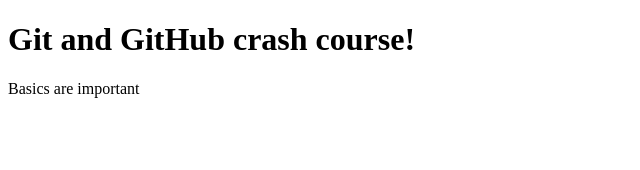
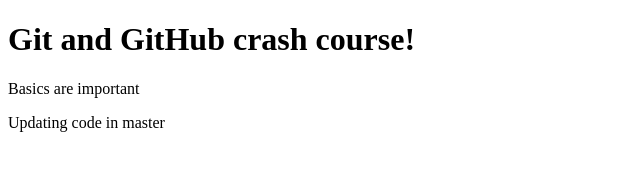
Before and after one commit to Aseemshopping/github-crash-course, a plain HTML site: page index.html in a window 1280 px wide. Shown: the whole page, without its empty margins (0-640 px from the left). Drawn offline with Linux system fonts and the light colour scheme.

Commit message:
adding code in master

```diff
--- a/index.html
+++ b/index.html
@@ -6,5 +6,6 @@
   <body>
     <h1>Git and GitHub crash course!</h1>
     <p>Basics are important</p>
+    <p>Updating code in master</p>
   </body>
 </html>
```
